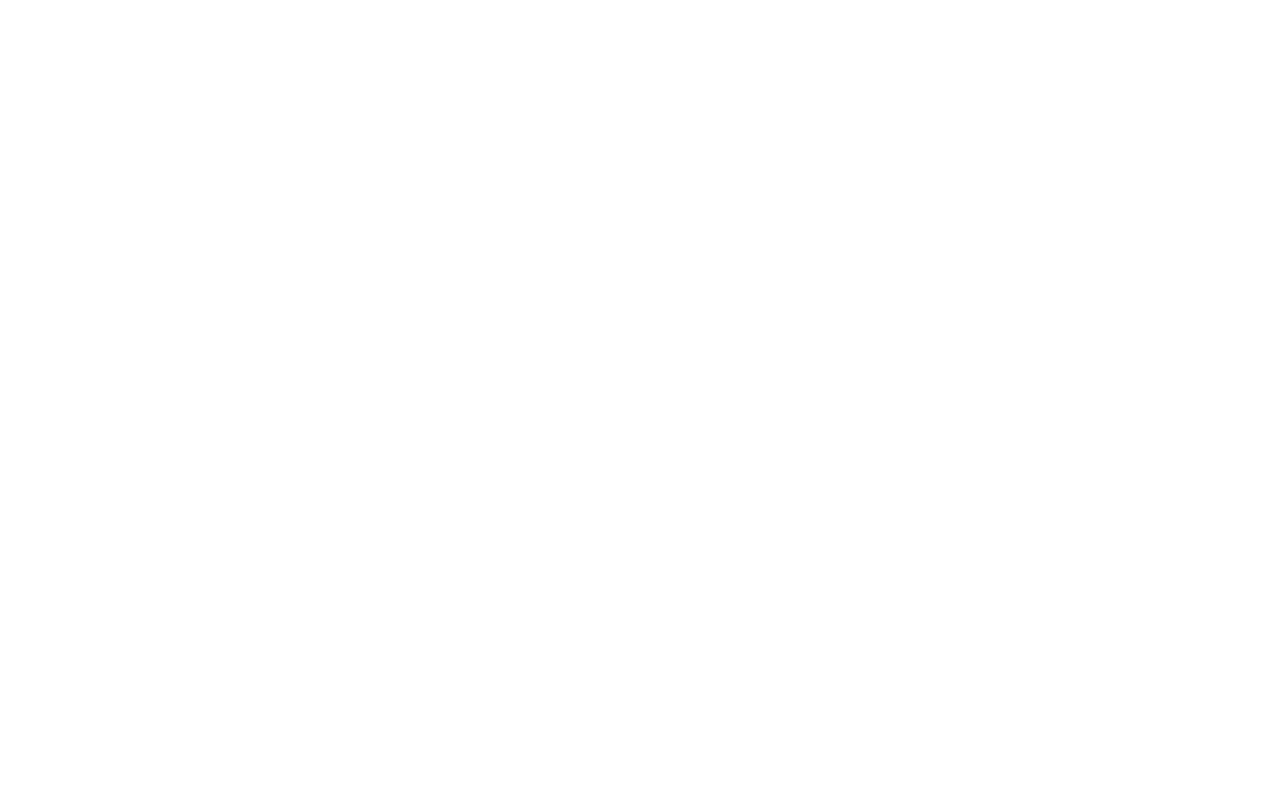
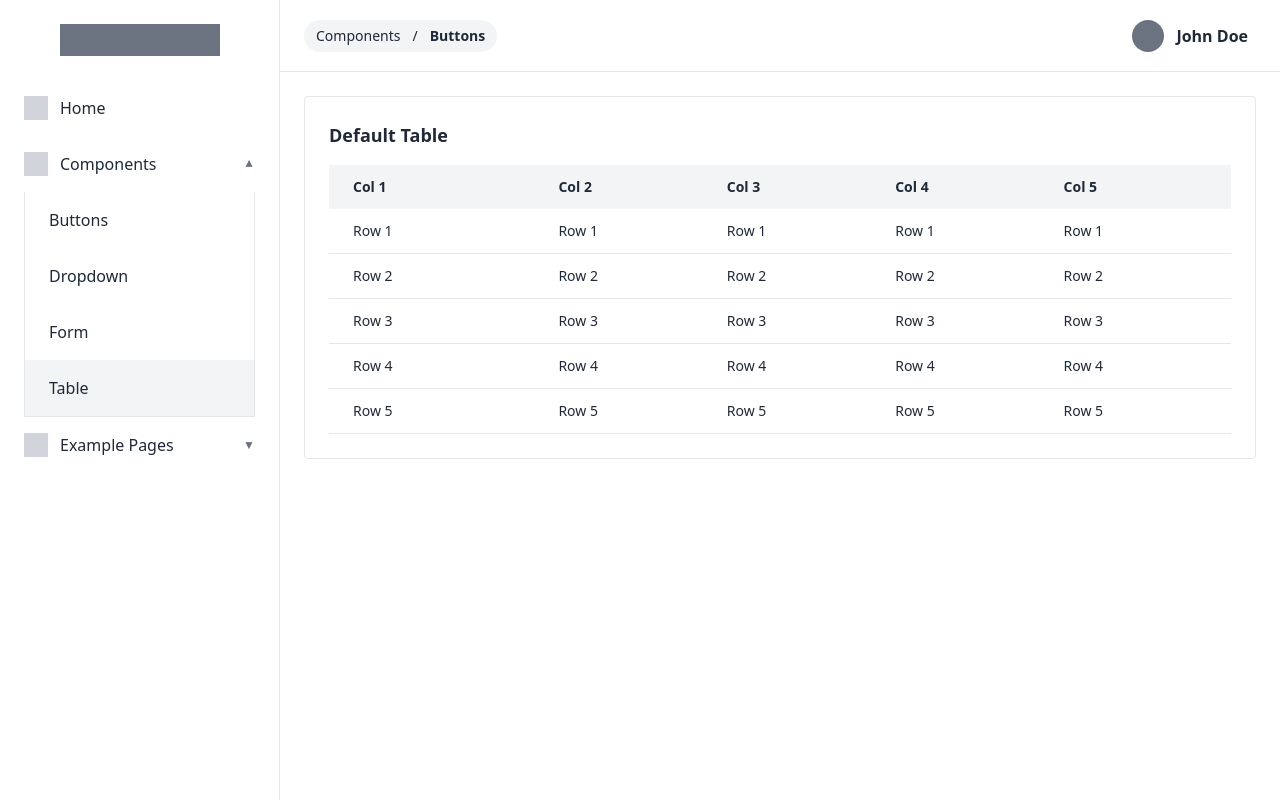
Before and after one commit to albarranaufala/plain-dashboard-starter, a Vue app: page /components/table in a window 1280 px wide. Before the commit this address had no page. Built offline with nearby package versions, Linux system fonts and the light colour scheme.

Commit message:
feat: added table component

```diff
--- a/src/components/AppSidebar.vue
+++ b/src/components/AppSidebar.vue
@@ -30,13 +30,27 @@
       {
         name: 'Form',
         path: '/components/form'
+      },
+      {
+        name: 'Table',
+        path: '/components/table'
       }
     ],
     expanded: false
   },
   {
-    name: 'Menu',
-    path: '/menu'
+    name: 'Example Pages',
+    children: [
+      {
+        name: 'Login',
+        path: '/login'
+      },
+      {
+        name: 'Register',
+        path: '/register'
+      }
+    ],
+    expanded: false
   }
 ])
 
--- /dev/null
+++ b/src/components/table/TableBody.vue
@@ -0,0 +1,5 @@
+<template>
+  <tbody>
+    <slot />
+  </tbody>
+</template>
--- /dev/null
+++ b/src/components/table/TableBodyCol.vue
@@ -0,0 +1,5 @@
+<template>
+  <td class="py-3 pr-6 text-sm first:pl-6">
+    <slot />
+  </td>
+</template>
--- /dev/null
+++ b/src/components/table/TableBodyRow.vue
@@ -0,0 +1,5 @@
+<template>
+  <tr class="border-b">
+    <slot />
+  </tr>
+</template>
--- /dev/null
+++ b/src/components/table/TableHead.vue
@@ -0,0 +1,5 @@
+<template>
+  <thead>
+    <slot />
+  </thead>
+</template>
--- /dev/null
+++ b/src/components/table/TableHeadCol.vue
@@ -0,0 +1,5 @@
+<template>
+  <th class="py-3 pr-6 text-sm font-semibold text-left bg-gray-100 first:pl-6">
+    <slot />
+  </th>
+</template>
--- /dev/null
+++ b/src/components/table/TableHeadRow.vue
@@ -0,0 +1,5 @@
+<template>
+  <tr>
+    <slot />
+  </tr>
+</template>
--- /dev/null
+++ b/src/components/table/TableWrapper.vue
@@ -0,0 +1,5 @@
+<template>
+  <table class="w-full overflow-auto">
+    <slot />
+  </table>
+</template>
--- a/src/router/index.ts
+++ b/src/router/index.ts
@@ -23,6 +23,11 @@
       path: '/components/form',
       name: 'components.form',
       component: () => import('../views/components/FormView.vue')
+    },
+    {
+      path: '/components/table',
+      name: 'components.table',
+      component: () => import('../views/components/TableView.vue')
     }
   ]
 })
--- a/src/views/components/DropdownView.vue
+++ b/src/views/components/DropdownView.vue
@@ -13,8 +13,8 @@
         name: 'Components'
       },
       {
-        name: 'Buttons',
-        path: '/components/buttons'
+        name: 'Dropdown',
+        path: '/components/dropdown'
       }
     ]"
   >
--- /dev/null
+++ b/src/views/components/TableView.vue
@@ -0,0 +1,81 @@
+<script setup lang="ts">
+import DashboardContent from '@/components/DashboardContent.vue'
+import DashboardLayout from '@/layouts/DashboardLayout.vue'
+import CardBordered from '@/components/cards/CardBordered.vue'
+import TableWrapper from '@/components/table/TableWrapper.vue'
+import TableHead from '@/components/table/TableHead.vue'
+import TableHeadRow from '@/components/table/TableHeadRow.vue'
+import TableHeadCol from '@/components/table/TableHeadCol.vue'
+import TableBody from '@/components/table/TableBody.vue'
+import TableBodyCol from '@/components/table/TableBodyCol.vue'
+import TableBodyRow from '@/components/table/TableBodyRow.vue'
+</script>
+
+<template>
+  <DashboardLayout
+    :breadcrumb="[
+      {
+        name: 'Components'
+      },
+      {
+        name: 'Buttons',
+        path: '/components/buttons'
+      }
+    ]"
+  >
+    <DashboardContent>
+      <CardBordered>
+        <h1 class="mb-4 text-lg font-semibold">Default Table</h1>
+
+        <TableWrapper>
+          <TableHead>
+            <TableHeadRow>
+              <TableHeadCol> Col 1 </TableHeadCol>
+              <TableHeadCol> Col 2 </TableHeadCol>
+              <TableHeadCol> Col 3 </TableHeadCol>
+              <TableHeadCol> Col 4 </TableHeadCol>
+              <TableHeadCol> Col 5 </TableHeadCol>
+            </TableHeadRow>
+          </TableHead>
+          <TableBody>
+            <TableBodyRow>
+              <TableBodyCol>Row 1</TableBodyCol>
+              <TableBodyCol>Row 1</TableBodyCol>
+              <TableBodyCol>Row 1</TableBodyCol>
+              <TableBodyCol>Row 1</TableBodyCol>
+              <TableBodyCol>Row 1</TableBodyCol>
+            </TableBodyRow>
+            <TableBodyRow>
+              <TableBodyCol>Row 2</TableBodyCol>
+              <TableBodyCol>Row 2</TableBodyCol>
+              <TableBodyCol>Row 2</TableBodyCol>
+              <TableBodyCol>Row 2</TableBodyCol>
+              <TableBodyCol>Row 2</TableBodyCol>
+            </TableBodyRow>
+            <TableBodyRow>
+              <TableBodyCol>Row 3</TableBodyCol>
+              <TableBodyCol>Row 3</TableBodyCol>
+              <TableBodyCol>Row 3</TableBodyCol>
+              <TableBodyCol>Row 3</TableBodyCol>
+              <TableBodyCol>Row 3</TableBodyCol>
+            </TableBodyRow>
+            <TableBodyRow>
+              <TableBodyCol>Row 4</TableBodyCol>
+              <TableBodyCol>Row 4</TableBodyCol>
+              <TableBodyCol>Row 4</TableBodyCol>
+              <TableBodyCol>Row 4</TableBodyCol>
+              <TableBodyCol>Row 4</TableBodyCol>
+            </TableBodyRow>
+            <TableBodyRow>
+              <TableBodyCol>Row 5</TableBodyCol>
+              <TableBodyCol>Row 5</TableBodyCol>
+              <TableBodyCol>Row 5</TableBodyCol>
+              <TableBodyCol>Row 5</TableBodyCol>
+              <TableBodyCol>Row 5</TableBodyCol>
+            </TableBodyRow>
+          </TableBody>
+        </TableWrapper>
+      </CardBordered>
+    </DashboardContent>
+  </DashboardLayout>
+</template>
```
